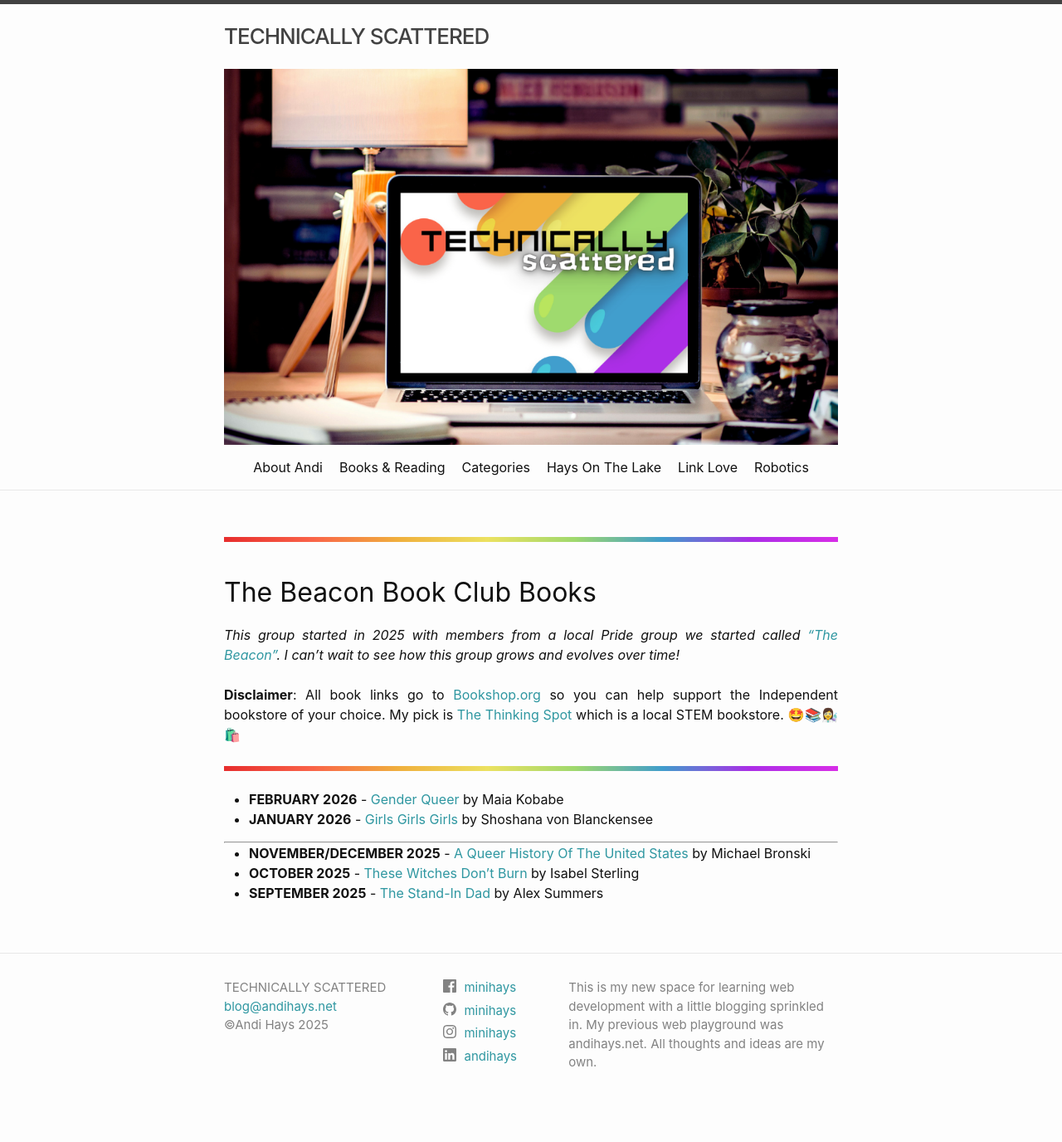
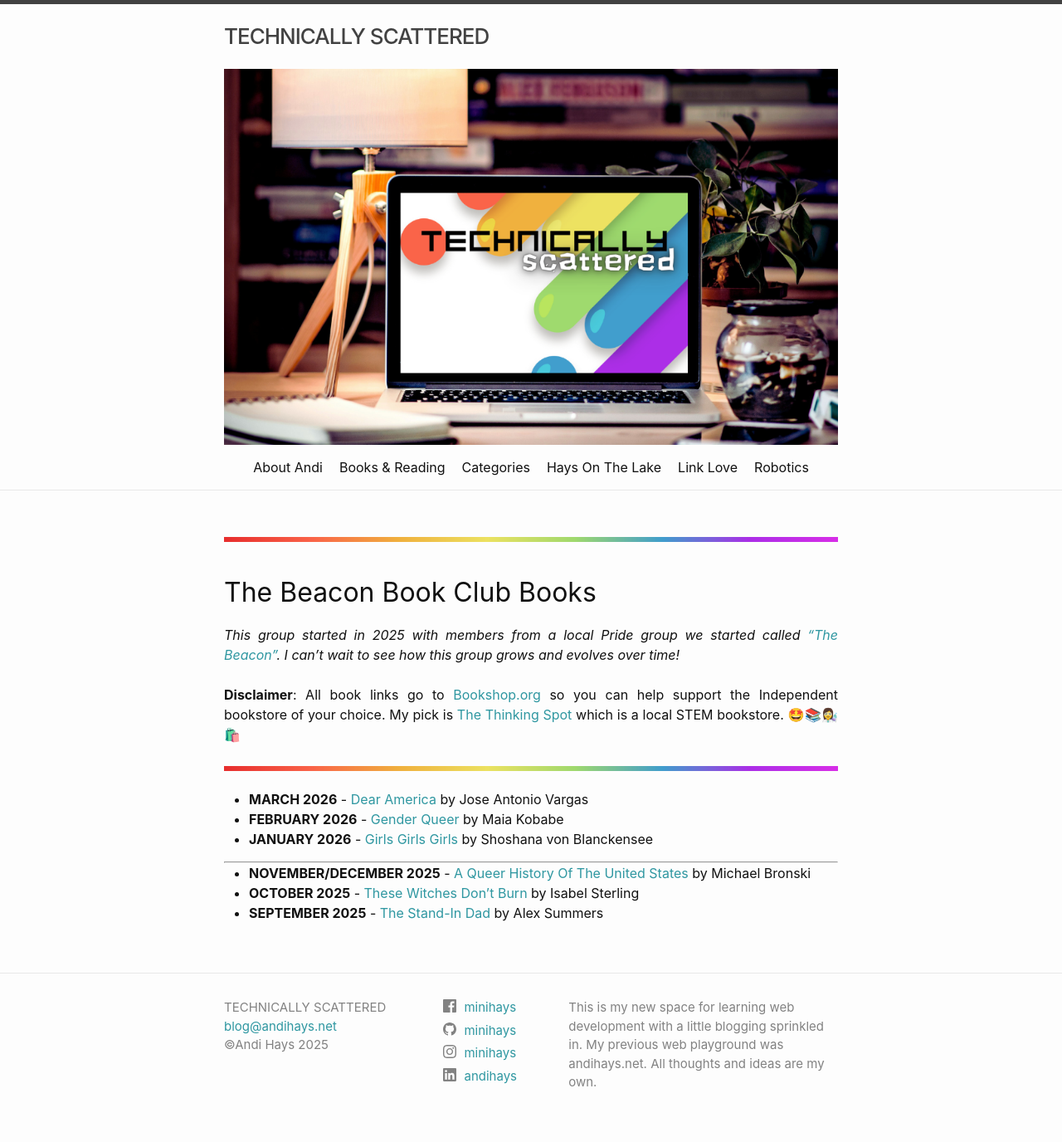
Before and after one commit to minihays/minihays.github.io, a Jekyll site: the page built from bookclub/beaconbookclub.markdown, in a window 1280 px wide. Shown: the whole page at 83% size. Built offline with Jekyll 4.4.1, drawn with Linux system fonts in a browser that asks for light colours; before the commit the page ends 1352 px from its top, so only the background shows below that.

Commit message:
updated book picks

```diff
--- a/bookclub/beaconbookclub.markdown
+++ b/bookclub/beaconbookclub.markdown
@@ -11,6 +11,7 @@ permalink: /beaconbookclub/booksread/
 
 ![Bright](/images/BrightSkinnyRainbow.png)
 
+- **MARCH 2026** - [Dear America](https://bookshop.org/p/books/dear-america-notes-of-an-undocumented-citizen-jose-antonio-vargas/b4634ed400f07ee2?ean=9780062851345&next=t) by Jose Antonio Vargas
 - **FEBRUARY 2026** - [Gender Queer](https://bookshop.org/p/books/gender-queer-a-memoir-maia-kobabe/e0187f83093ae9b7?ean=9781549304002&next=t&next=t&affiliate=47115) by Maia Kobabe
 - **JANUARY 2026** - [Girls Girls Girls](https://bookshop.org/p/books/girls-girls-girls-shoshana-von-blanckensee/4fc158e567640a47?ean=9780593718445&next=t) by Shoshana von Blanckensee
 
```
